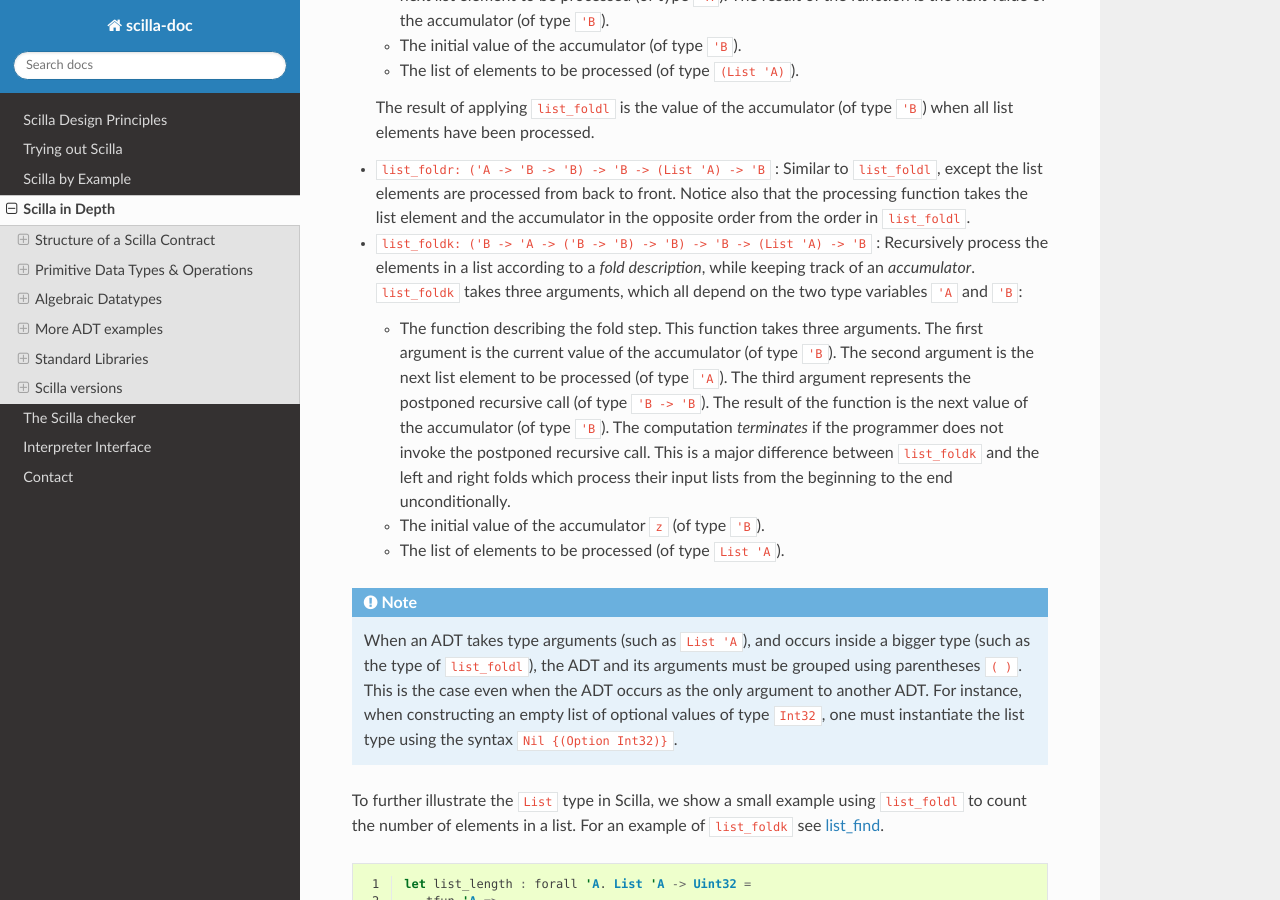
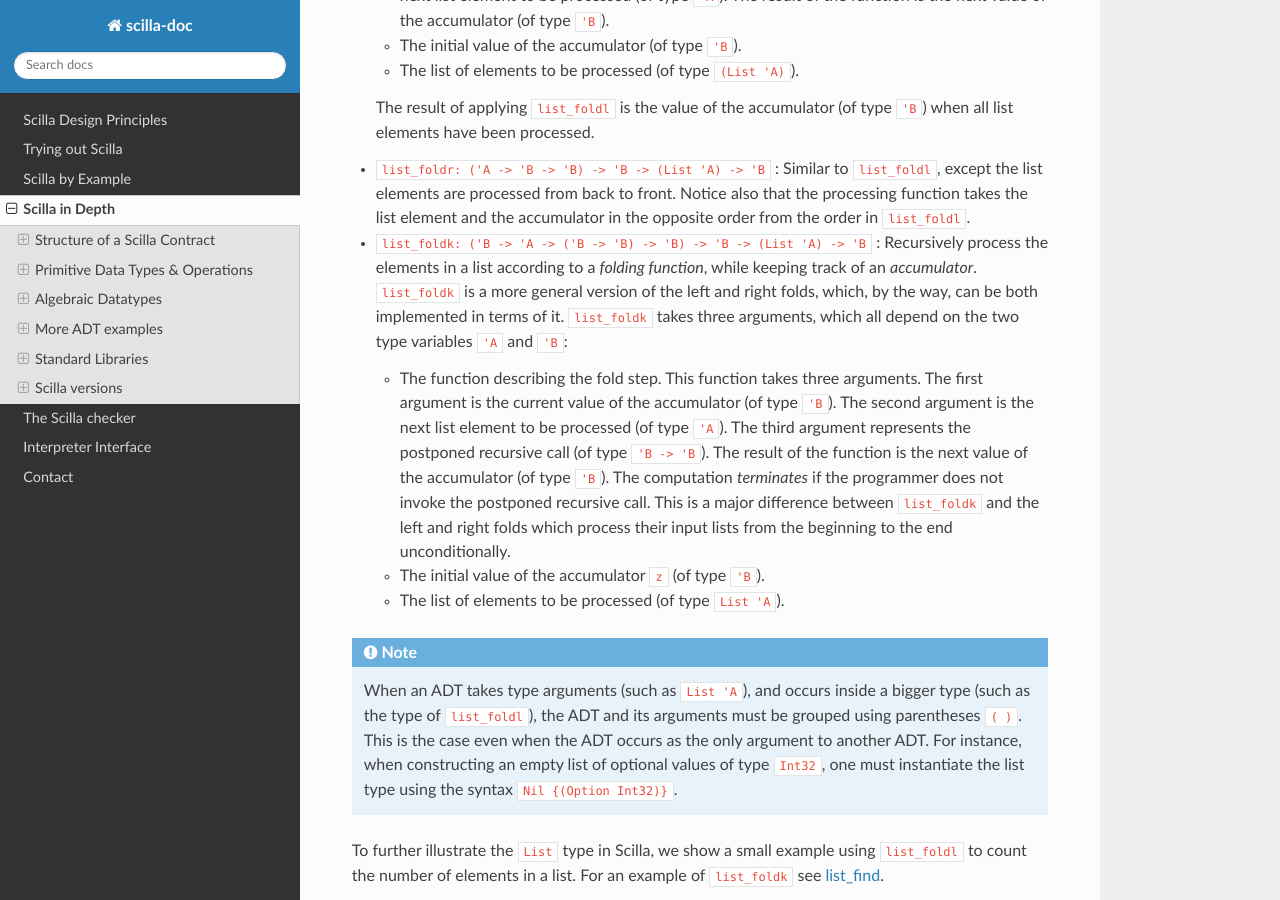
Before and after one commit to Zilliqa/scilla-docs, a Sphinx documentation site: the page built from docs/source/scilla-in-depth.rst, in a window 1280 px wide and 900 px high, scrolled down 16176 px. Built offline with Sphinx 7.4.7 and the Read the Docs theme 2.0.0, drawn with Linux system fonts in a browser that asks for light colours.

Commit message:
tweak the description of `list_foldk`

```diff
--- a/docs/source/scilla-in-depth.rst
+++ b/docs/source/scilla-in-depth.rst
@@ -941,8 +941,10 @@ can be used to traverse all the elements of any list:
   ``list_foldl``.
 
 - ``list_foldk: ('B -> 'A -> ('B -> 'B) -> 'B) -> 'B -> (List 'A) -> 'B`` :
-  Recursively process the elements in a list according to a *fold
-  description*, while keeping track of an *accumulator*.
+  Recursively process the elements in a list according to a *folding
+  function*, while keeping track of an *accumulator*.
+  ``list_foldk`` is a more general version of the left and right folds,
+  which, by the way, can be both implemented in terms of it.
   ``list_foldk`` takes three arguments, which all
   depend on the two type variables ``'A`` and ``'B``:
 
```
